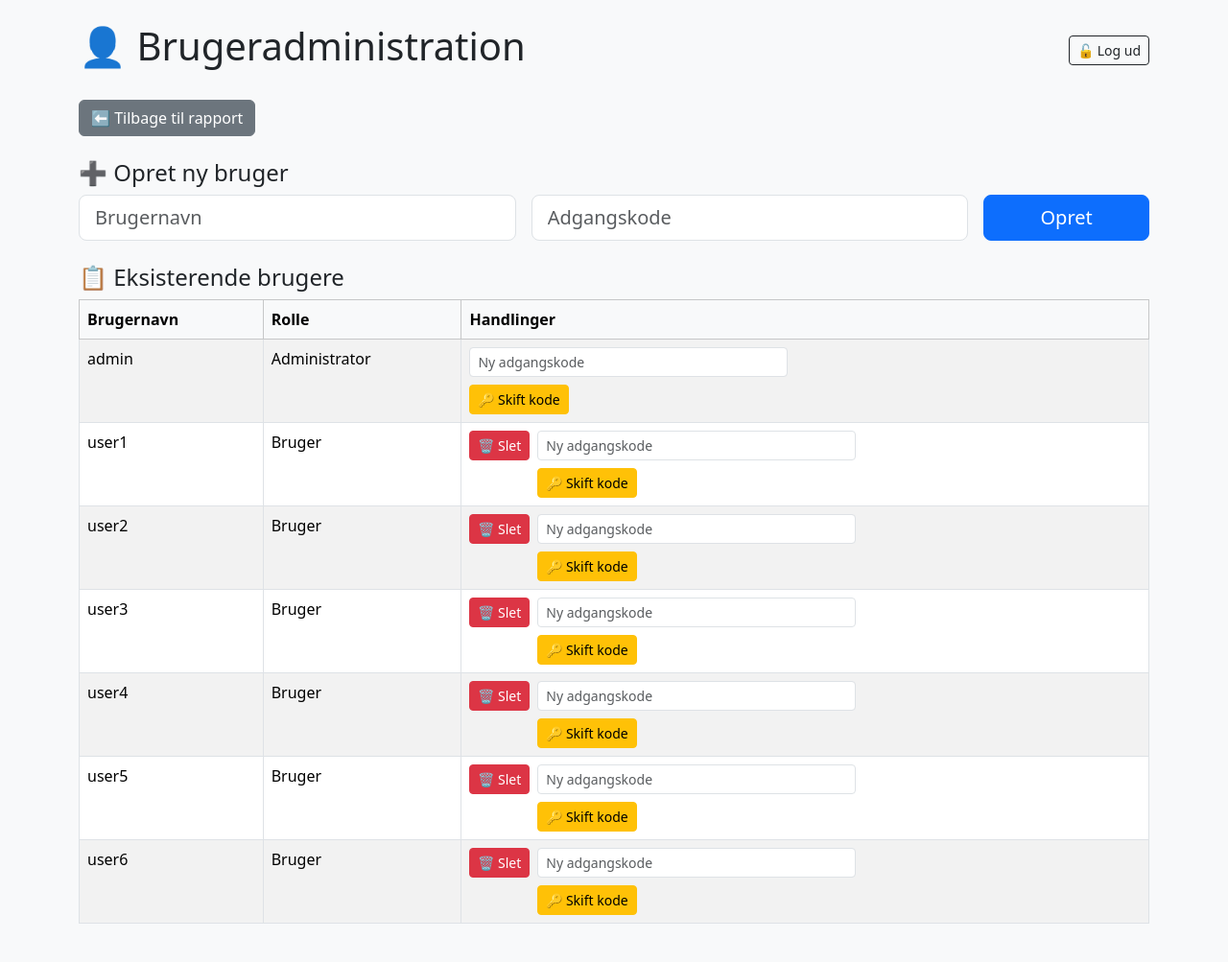
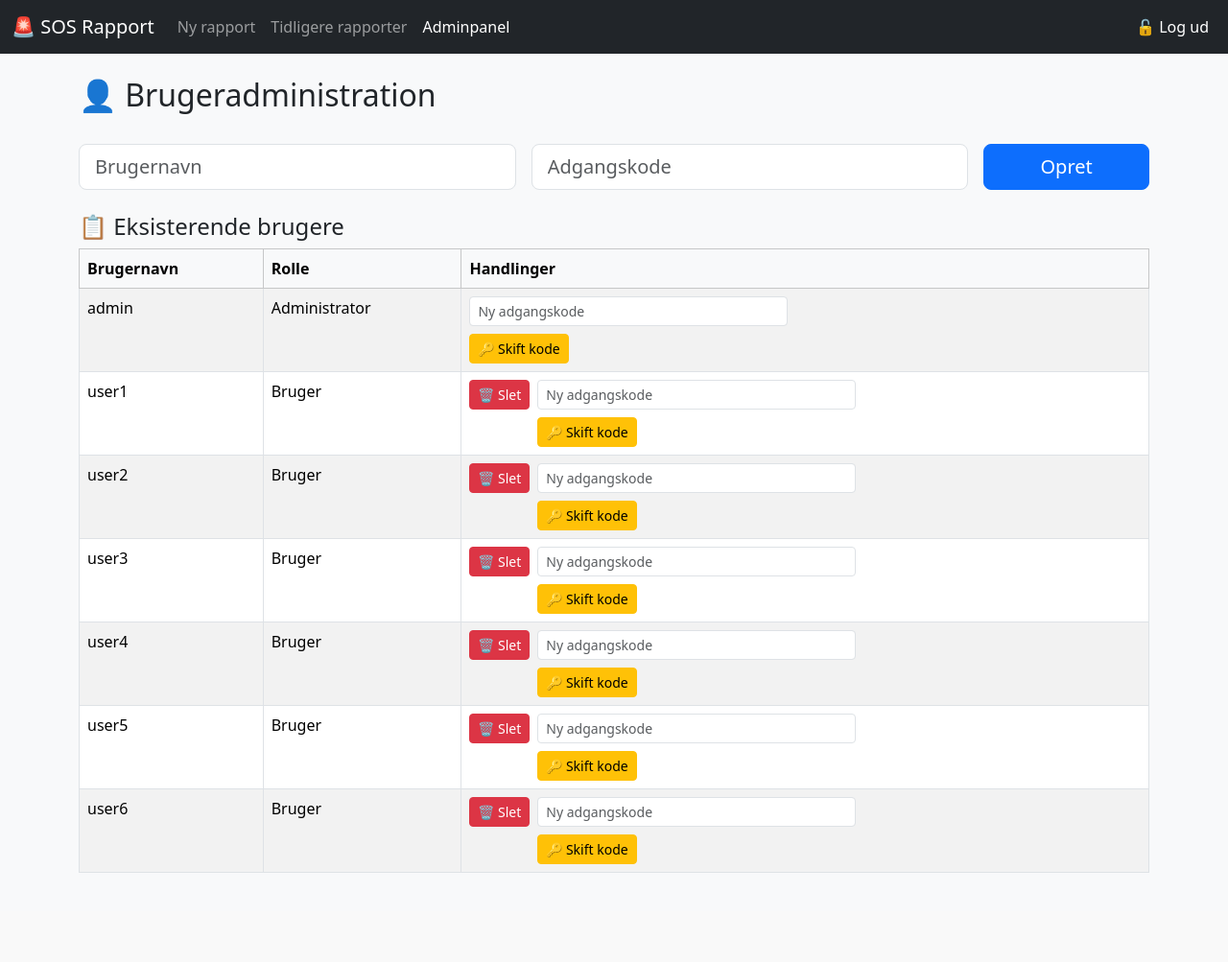
Before and after one commit to Simonsen9430/bjaergningsrapport---v2, a Flask app: page /admin in a window 1280 px wide. Shown: the whole page at 96% size. After the commit the page ends 910 px from the top, so only its background shows below. Run offline with Flask 3, Linux system fonts and the light colour scheme; a user stored in the database is signed in; data comes from the database, SQL or seed files in the repository.

Commit message:
Tilføjer topmenu til admin.html

```diff
--- a/templates/admin.html
+++ b/templates/admin.html
@@ -6,17 +6,34 @@
     <meta name="viewport" content="width=device-width, initial-scale=1">
     <link href="https://cdn.jsdelivr.net/npm/bootstrap@5.3.2/dist/css/bootstrap.min.css" rel="stylesheet">
 </head>
-<body class="bg-light p-4">
-    <div class="container">
-        <div class="d-flex justify-content-between align-items-center mb-4">
-            <h1>👤 Brugeradministration</h1>
-            <a href="/logout" class="btn btn-outline-dark btn-sm">🔓 Log ud</a>
+<body class="bg-light">
+
+    <!-- 🔝 Topmenu -->
+    <nav class="navbar navbar-expand-lg navbar-dark bg-dark">
+        <div class="container-fluid">
+            <a class="navbar-brand" href="/">🚨 SOS Rapport</a>
+            <button class="navbar-toggler" type="button" data-bs-toggle="collapse" data-bs-target="#menu" aria-controls="menu" aria-expanded="false" aria-label="Toggle navigation">
+                <span class="navbar-toggler-icon"></span>
+            </button>
+            <div class="collapse navbar-collapse" id="menu">
+                <ul class="navbar-nav me-auto mb-2 mb-lg-0">
+                    <li class="nav-item"><a class="nav-link" href="/">Ny rapport</a></li>
+                    <li class="nav-item"><a class="nav-link" href="/rapporter">Tidligere rapporter</a></li>
+                    {% if session['is_admin'] %}
+                    <li class="nav-item"><a class="nav-link active" href="/admin">Adminpanel</a></li>
+                    {% endif %}
+                </ul>
+                <span class="navbar-text me-2 text-white">
+                    🔓 <a href="/logout" class="text-white text-decoration-none">Log ud</a>
+                </span>
+            </div>
         </div>
+    </nav>
 
-        <a href="/" class="btn btn-secondary mb-4">⬅️ Tilbage til rapport</a>
+    <div class="container py-4">
+        <h2>👤 Brugeradministration</h2>
 
-        <h4>➕ Opret ny bruger</h4>
-        <form method="post" class="row g-3 mb-4">
+        <form method="post" class="row g-3 mb-4 mt-3">
             <input type="hidden" name="add_user" value="1">
             <div class="col-md-5">
                 <input type="text" name="new_username" class="form-control form-control-lg" placeholder="Brugernavn" required>
@@ -63,5 +80,7 @@
             </tbody>
         </table>
     </div>
+
+    <script src="https://cdn.jsdelivr.net/npm/bootstrap@5.3.2/dist/js/bootstrap.bundle.min.js"></script>
 </body>
 </html>
```
